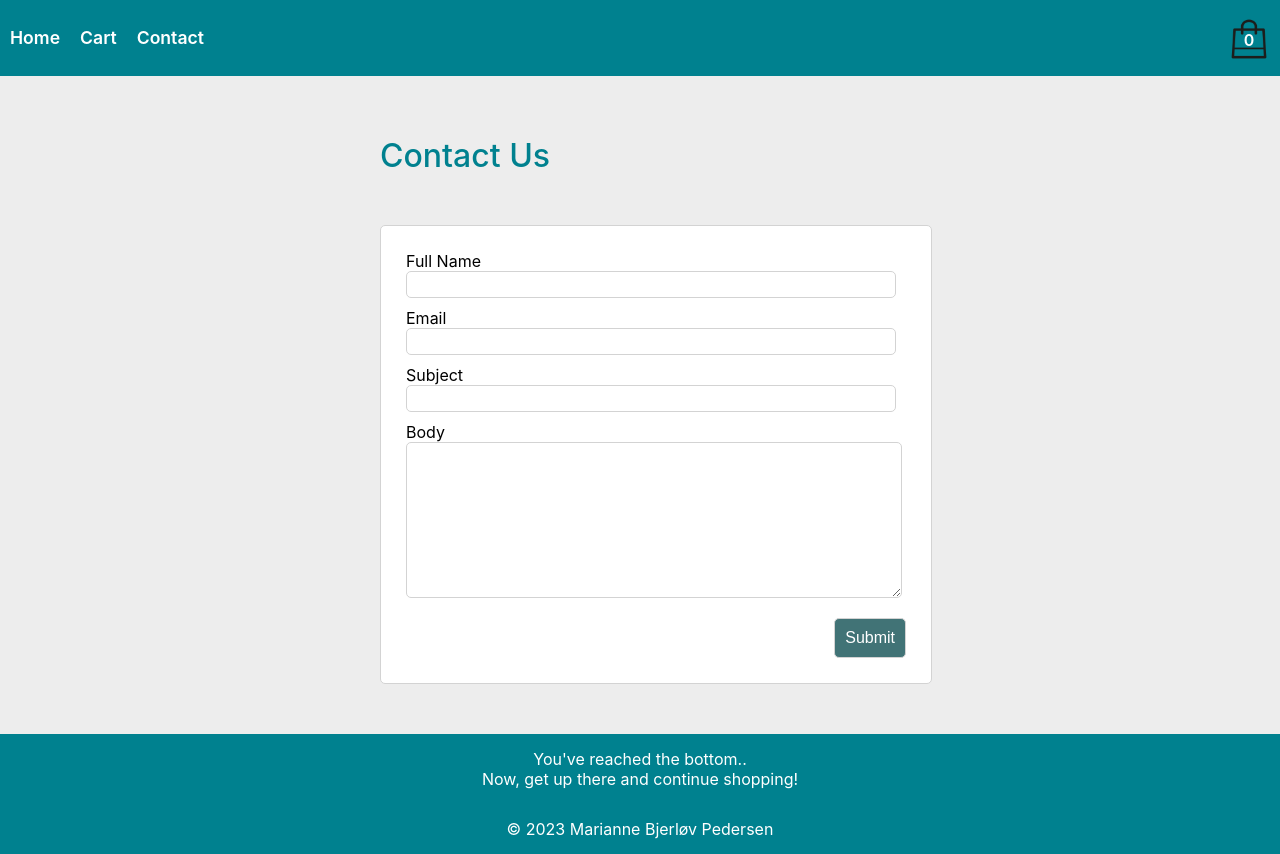
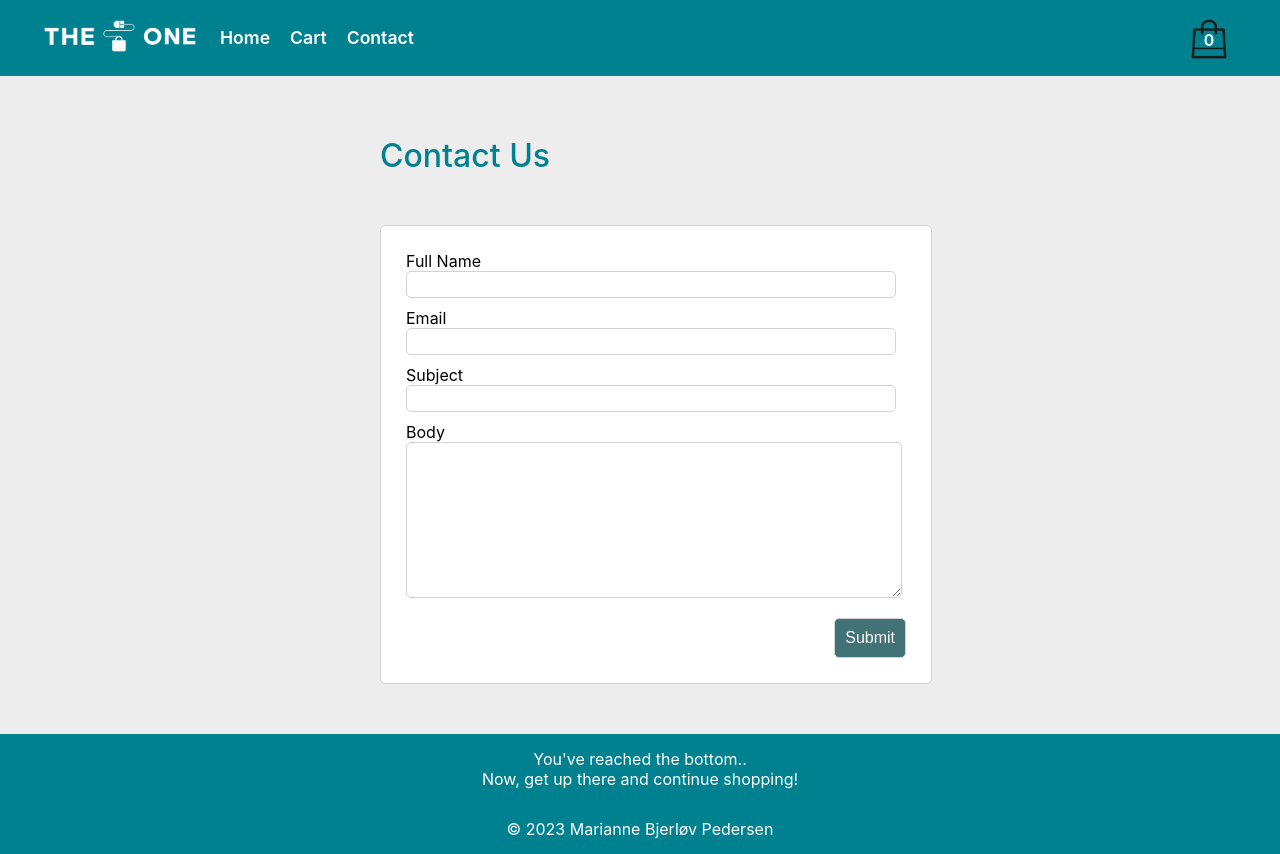
Before and after one commit to Mariannebp/JavaScript-Frameworks, a React (Create React App) app: page /pages/contact in a window 1280 px wide. Built offline with nearby package versions, Linux system fonts and the light colour scheme.

Commit message:
Added logo to header

```diff
--- a/src/components/layout/header.jsx
+++ b/src/components/layout/header.jsx
@@ -1,8 +1,10 @@
 import React from "react";
+import { Link } from "react-router-dom";
+import useCart from "../hooks/useCart";
 import Nav from "./nav";
 import Cart from "../../assets/icons/2703085_bag_cart_ecommerce_shop_icon.png";
+import Logo from "../../assets/logo/the-one-logo.png"
 import * as h from "../../components/styled/header";
-import useCart from "../hooks/useCart";
 
 /**
  * Creates and renders content of the header.
@@ -13,7 +15,12 @@ function Header() {
 
   return (
     <h.HeaderContainer>
-      <Nav />
+      <h.HeaderNav>
+        <Link to="/">
+          <h.HeaderLogo src={Logo} alt="The One Logo" />
+        </Link>
+        <Nav />
+      </h.HeaderNav>
       <div>
         <h.CartIconLink to="/pages/cart"><h.CartIcon src={Cart} alt="Cart" />{cart.length > 0 ? <h.CartIconCount>{totalItems}</h.CartIconCount> : <h.CartIconCount>0</h.CartIconCount>}</h.CartIconLink>
       </div>
--- a/src/components/styled/header/headerContainer.jsx
+++ b/src/components/styled/header/headerContainer.jsx
@@ -6,8 +6,12 @@ export const HeaderContainer = styled.div`
   align-items: center;
   border-bottom: 1px solid var(--color-primary);
   background-color: var(--color-primary);
-  padding: 15px 0;
+  padding: 15px 40px;
   margin: 0 0 10px 0;
+
+  @media (max-width: 550px) {
+    padding: 15px;
+  }
 
   @media (max-width: 320px) {
     flex-direction: column;
--- /dev/null
+++ b/src/components/styled/header/headerLogo.jsx
@@ -0,0 +1,6 @@
+import styled from "styled-components";
+
+export const HeaderLogo = styled.img`
+  height: 40px;
+  width: 160px;
+`
--- /dev/null
+++ b/src/components/styled/header/headerNav.jsx
@@ -0,0 +1,15 @@
+import styled from "styled-components";
+
+export const HeaderNav = styled.div`
+  display: flex;
+  align-items: center;
+  gap: 10px;
+
+  @media (max-width: 472px) {
+    flex-direction: column;
+  }
+
+  @media (max-width: 320px) {
+    margin-bottom: 10px;
+  }
+`
--- a/src/components/styled/header/index.jsx
+++ b/src/components/styled/header/index.jsx
@@ -2,3 +2,5 @@ export { CartIcon } from "./cartIcon";
 export { CartIconCount } from "./cartIconCount";
 export { CartIconLink } from "./cartIconLink";
 export { HeaderContainer } from "./headerContainer";
+export { HeaderLogo } from "./headerLogo";
+export { HeaderNav } from "./headerNav";
```
Also changed, not shown: src/components/styled/cart/cartImg.jsx (+0 -11 lines), src/assets/logo/the-one-logo.png (added).
